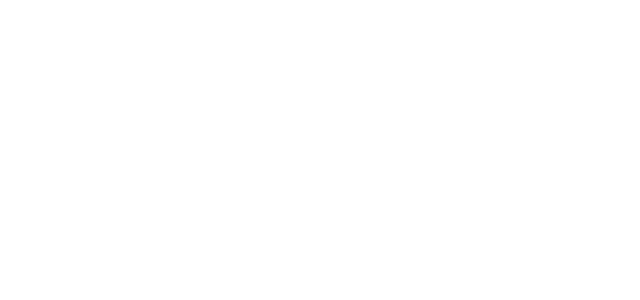
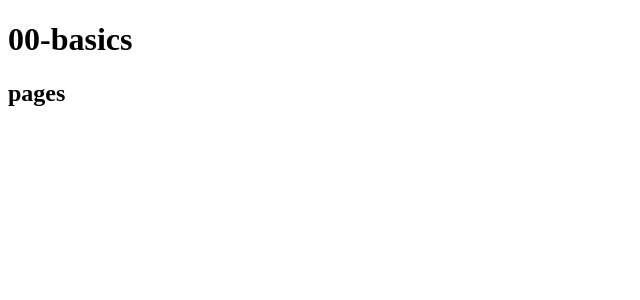
Before and after one commit to gregrossdev/js-vue-nuxt, a Nuxt app in the folder 00-basics/: page / in a window 1280 px wide. Shown: the top 300 px of the page, without its empty margins (0-640 px from the left). Built offline with nearby package versions, Linux system fonts and the light colour scheme.

Commit message:
default layout

```diff
--- a/00-basics/app.vue
+++ b/00-basics/app.vue
@@ -1,3 +1,5 @@
 <template>
-
+  <NuxtLayout>
+    <NuxtPage />
+  </NuxtLayout>
 </template>
--- /dev/null
+++ b/00-basics/layouts/default.vue
@@ -0,0 +1,10 @@
+<script setup>
+
+</script>
+
+<template>
+  <div class="wrapper">
+    <h1>00-basics</h1>
+    <slot />
+  </div>
+</template>
--- /dev/null
+++ b/00-basics/pages/index.vue
@@ -0,0 +1,7 @@
+<script setup>
+
+</script>
+
+<template>
+  <h2>pages</h2>
+</template>
```
